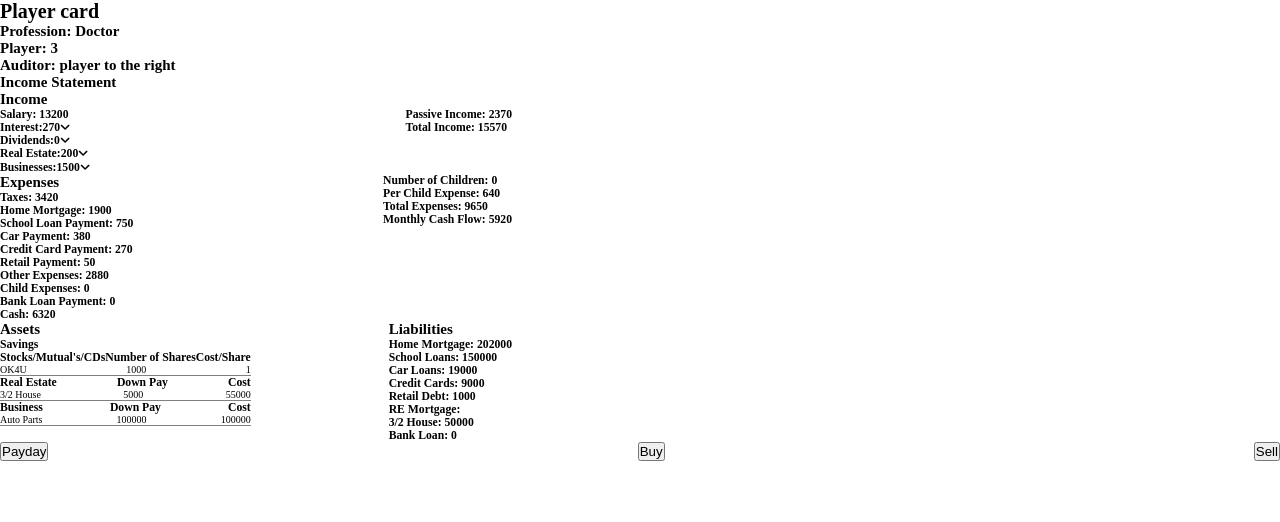
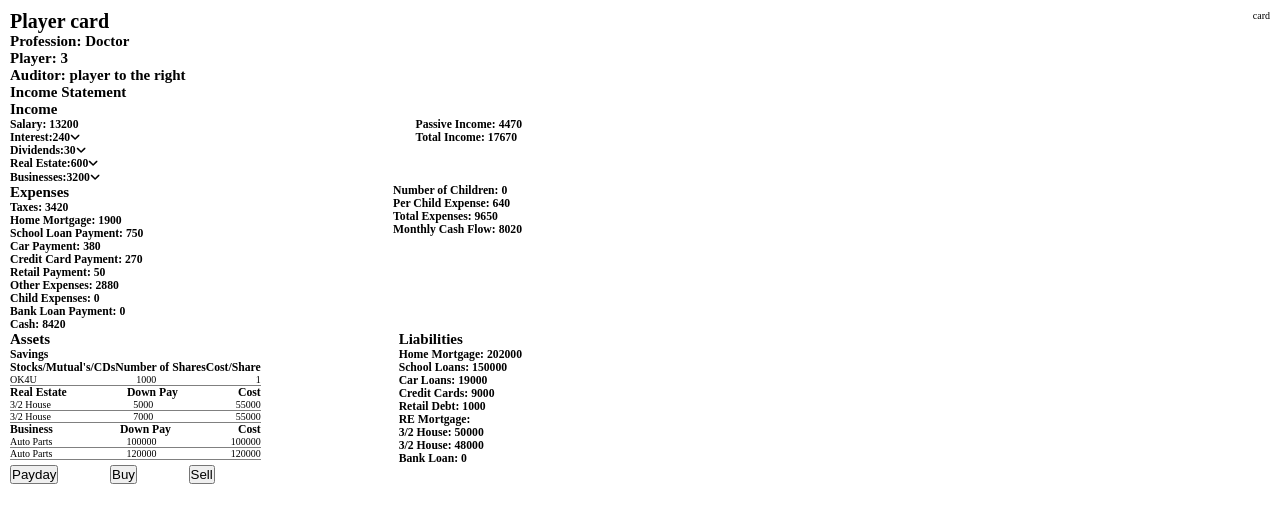
Before and after one commit to Dragonmaster129/game-genius-frontend, a React app: page / in a window 1280 px wide. Built offline with nearby package versions, Linux system fonts and the light colour scheme.

Commit message:
moved the totalUp function into it's own file, made a function folder, began setting up test driven coding

```diff
--- a/package.json
+++ b/package.json
@@ -6,7 +6,8 @@
   "repository": "git@github.com:bottega-code-school/js-builder.git",
   "scripts": {
     "preinstall": "npm set audit false",
-    "start": "webpack-dev-server --config webpack.config.js --watch"
+    "start": "webpack-dev-server --config webpack.config.js --watch",
+    "test": "jest"
   },
   "keywords": [
     "sass",
@@ -42,11 +43,14 @@
     "webpack-merge": "4.2.2"
   },
   "devDependencies": {
+    "babel-jest": "^27.5.1",
     "babel-plugin-transform-class-properties": "^6.24.1",
     "babel-plugin-transform-object-rest-spread": "^6.26.0",
     "babel-preset-react": "^6.24.1",
     "babel-register": "^6.26.0",
     "extract-text-webpack-plugin": "^4.0.0-beta.0",
+    "jest": "^27.5.1",
+    "react-test-renderer": "^16.13.0",
     "uglifyjs-webpack-plugin": "^1.2.7"
   }
 }
--- a/src/components/app.js
+++ b/src/components/app.js
@@ -5,47 +5,13 @@ import Expenses from "./expenses";
 import Assets from "./assets";
 import Liabilities from "./liabilities";
 
+import totalUp from "../functions/totalUp";
+
 const App = (props) => {
   const payday = () => {
     setcash(cash + cashflow);
   };
-  const totalUp = (objToTotal) => {
-    let total = 0;
-    if (Object.prototype.toString.call(objToTotal) === "[object Object]") {
-      for (const key in objToTotal) {
-        let element = objToTotal[key];
-        if (key != "passive" && key != "loan") {
-          if (Array.isArray(element)) {
-            for (let index = 0; index < element.length; index++) {
-              const item = element[index];
-              if (item.value) {
-                total = total + item.value;
-              }
-            }
-          } else if (
-            Object.prototype.toString.call(element) === "[object Object]"
-          ) {
-            if (element.monthly) {
-              total = total + element.monthly;
-            } else {
-              total = total + element.count * element.costPer;
-            }
-          } else {
-            total = total + element;
-          }
-        } else if (key == "loan") {
-          total = total + element / 10;
-        }
-      }
-    } else if (Array.isArray(objToTotal)) {
-      for (let index = 0; index < objToTotal.length; index++) {
-        const element = objToTotal[index];
-        total = total + element.value;
-      }
-    }
 
-    return total;
-  };
   const [data, setdata] = useState({
     player: 3,
     profession: "Doctor",
@@ -54,14 +20,13 @@ const App = (props) => {
       savings: 400,
       salary: 13200,
       interest: [
-        { name: "2Big", value: 30, key: 1 },
-        { name: "thingy", value: 40, key: 2 },
+        { name: "thingy", value: 40, key: 1 },
+        { name: "notherone", value: 50, key: 2 },
         { name: "notherone", value: 50, key: 3 },
         { name: "notherone", value: 50, key: 4 },
         { name: "notherone", value: 50, key: 5 },
-        { name: "notherone", value: 50, key: 6 },
       ],
-      dividends: [],
+      dividends: [{ name: "2Big", value: 30, key: 1 }],
       realEstate: [
         {
           type: "3/2",
@@ -70,6 +35,14 @@ const App = (props) => {
           downpay: 5000,
           value: 200,
           key: 1,
+        },
+        {
+          type: "3/2",
+          name: "3/2 House",
+          cost: 55000,
+          downpay: 7000,
+          value: 400,
+          key: 2,
         },
       ],
       businesses: [
@@ -80,6 +53,14 @@ const App = (props) => {
           downpay: 100000,
           value: 1500,
           key: 1,
+        },
+        {
+          type: "autoParts",
+          name: "Auto Parts",
+          cost: 120000,
+          downpay: 120000,
+          value: 1700,
+          key: 2,
         },
       ],
       passive: 0,
@@ -108,9 +89,11 @@ const App = (props) => {
   const [totalExpenses, settotalExpenses] = useState(totalUp(data.expenses));
   const [cashflow, setcashflow] = useState(totalIncome - totalExpenses);
   const [cash, setcash] = useState(cashflow + data.assets.savings);
-  if (passive < totalExpenses * 2) {
+  const choiceToStay = true;
+  if (passive < totalExpenses * 2 || choiceToStay) {
     return (
-      <div className="app">
+      <div className="app hz">
+        <div className="player">
           <div className="v playerCard">
             <h1>Player card</h1>
             <h2>Profession: {data.profession}</h2>
@@ -121,7 +104,6 @@ const App = (props) => {
               props={data.assets}
               totalIncome={totalIncome}
               passive={passive}
-            totalUp={totalUp}
             />
             <Expenses
               props={data.expenses}
@@ -146,6 +128,8 @@ const App = (props) => {
             </div>
           </div>
         </div>
+        <div className="card">card</div>
+      </div>
     );
   } else {
     return (
--- a/src/components/income/income.js
+++ b/src/components/income/income.js
@@ -1,6 +1,8 @@
 import React, { useState } from "react";
 
 import Category from "./category";
+
+import totalUp from "../../functions/totalUp";
 
 const Income = (props) => {
   const [incomeValues, setincomeValues] = useState(props.props);
@@ -32,7 +34,7 @@ const Income = (props) => {
             click={() => setinterestIsOpen(!interestIsOpen)}
             className="interest"
             title="Interest"
-            totalValue={props.totalUp(incomeValues.interest)}
+            totalValue={totalUp(incomeValues.interest)}
           />
           <Category
             showData={showData}
@@ -41,7 +43,7 @@ const Income = (props) => {
             click={() => setdividendsIsOpen(!dividendsIsOpen)}
             className="dividends"
             title="Dividends"
-            totalValue={props.totalUp(incomeValues.dividends)}
+            totalValue={totalUp(incomeValues.dividends)}
           />
           <Category
             showData={showData}
@@ -50,7 +52,7 @@ const Income = (props) => {
             click={() => setrealIsOpen(!realIsOpen)}
             className="real-estate"
             title="Real Estate"
-            totalValue={props.totalUp(incomeValues.realEstate)}
+            totalValue={totalUp(incomeValues.realEstate)}
           />
           <Category
             showData={showData}
@@ -59,7 +61,7 @@ const Income = (props) => {
             click={() => setbusinessIsOpen(!businessIsOpen)}
             className="businesses"
             title="Businesses"
-            totalValue={props.totalUp(incomeValues.businesses)}
+            totalValue={totalUp(incomeValues.businesses)}
           />
         </div>
         <div className="v income-main">
--- /dev/null
+++ b/src/functions/totalUp.js
@@ -0,0 +1,39 @@
+const totalUp = (objToTotal) => {
+  let total = 0;
+  if (Object.prototype.toString.call(objToTotal) === "[object Object]") {
+    for (const key in objToTotal) {
+      let element = objToTotal[key];
+      if (key != "passive" && key != "loan") {
+        if (Array.isArray(element)) {
+          for (let index = 0; index < element.length; index++) {
+            const item = element[index];
+            if (item.value) {
+              total = total + item.value;
+            }
+          }
+        } else if (
+          Object.prototype.toString.call(element) === "[object Object]"
+        ) {
+          if (element.monthly) {
+            total = total + element.monthly;
+          } else {
+            total = total + element.count * element.costPer;
+          }
+        } else {
+          total = total + element;
+        }
+      } else if (key == "loan") {
+        total = total + element / 10;
+      }
+    }
+  } else if (Array.isArray(objToTotal)) {
+    for (let index = 0; index < objToTotal.length; index++) {
+      const element = objToTotal[index];
+      total = total + element.value;
+    }
+  }
+
+  return total;
+};
+
+export default totalUp;
--- a/src/style/common.scss
+++ b/src/style/common.scss
@@ -1,6 +1,6 @@
 html {
   font-size: 62.5%;
-  margin: 0px;
+  margin: 10px;
 }
 
 *,
@@ -21,3 +21,7 @@ html {
   width: 100%;
   justify-content: space-between;
 }
+
+.actions {
+  width: 40%;
+}
--- a/src/style/playercard.scss
+++ b/src/style/playercard.scss
@@ -23,7 +23,3 @@
 .asset-item {
   border-bottom: 1px solid grey;
 }
-
-.actions {
-  width: 40%;
-}
```
Also changed, not shown: test/components/income/category.test.js (added, +97 -0 lines), 1 other file. Lines whose indentation alone changed are shown as unchanged.
